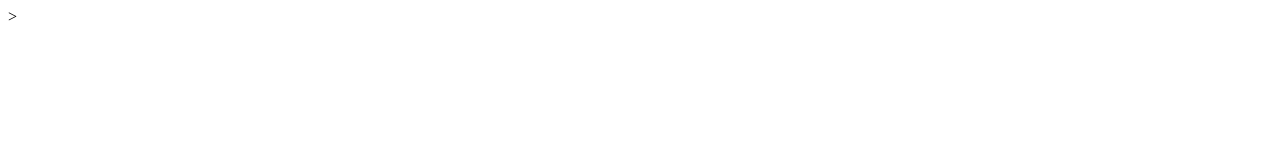
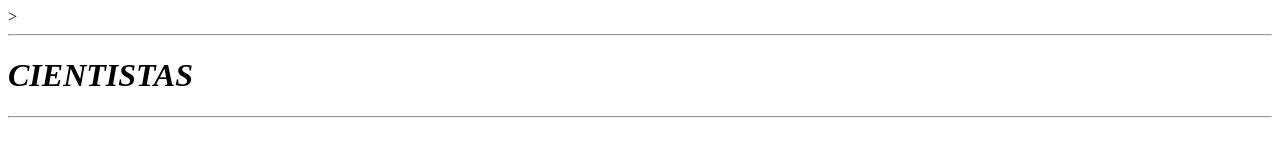
Before and after one commit to GuiIBMBrazil/COMPUTACAO_QUANTICA, a plain HTML site: page cientistias.html in a window 1280 px wide. Drawn offline with Linux system fonts and the light colour scheme.

Commit message:
adicionado título da página dos cientistas

```diff
--- a/cientistias.html
+++ b/cientistias.html
@@ -6,6 +6,10 @@
     <title>COMPUTAÇÃO QUÂNTICA</title>
 </head>
 <body>
-    <title><h2>CIENTISTAS</h2></title>
+    <header>
+        <hr></hr>
+          <h1><i>CIENTISTAS</i></h1>
+        <hr></hr>
+    </header>
 </body>
 </html>
```
